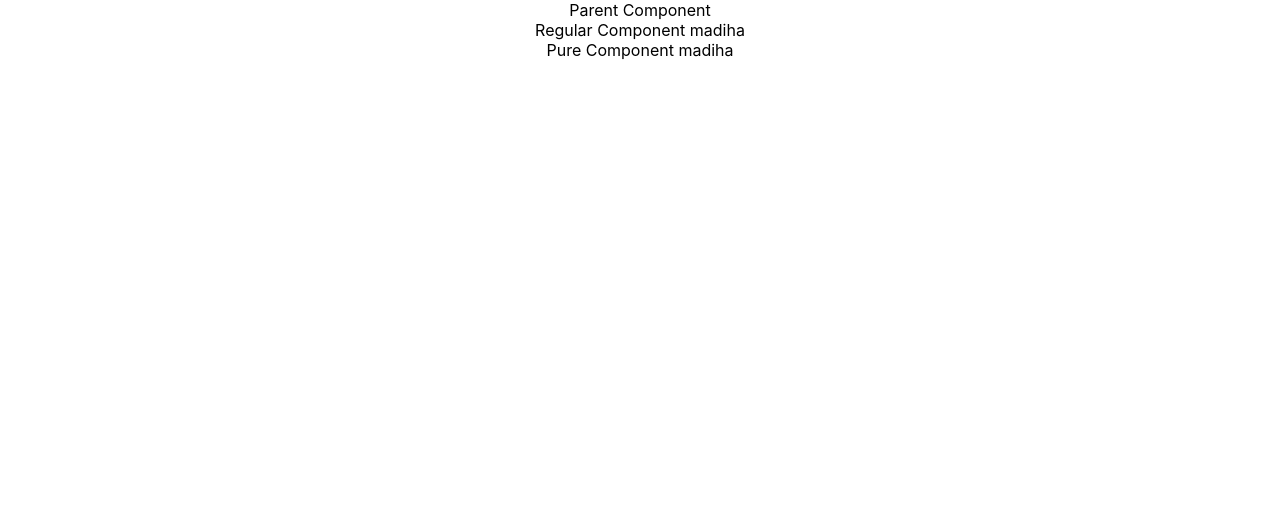
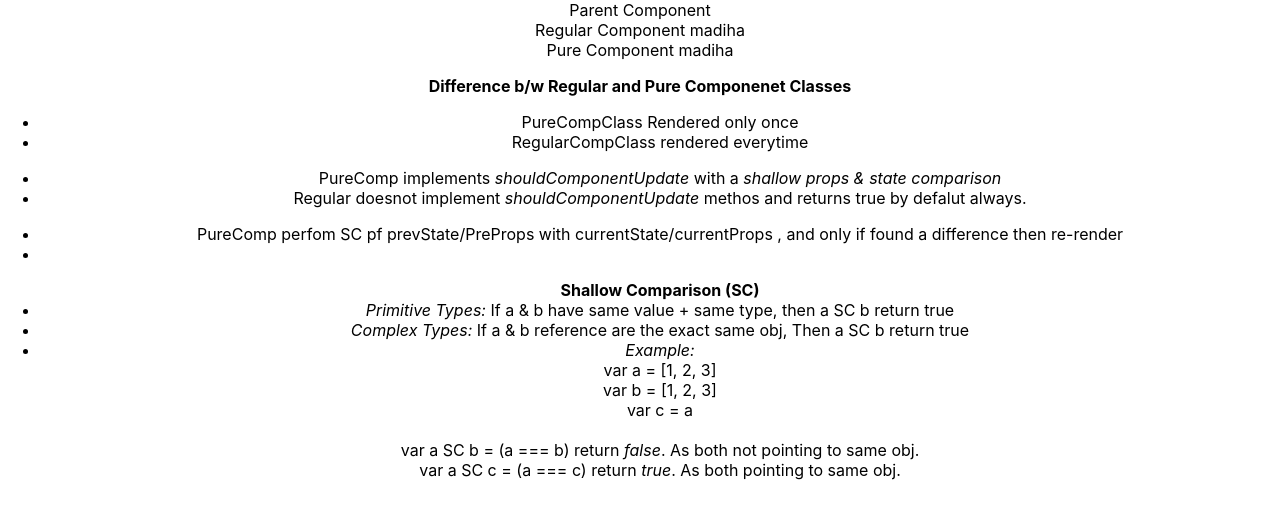
Before and after one commit to madiha-m/React, a React (Create React App) app in the folder advance/: page / in a window 1280 px wide. Shown: the top 518 px of the page. Built offline with nearby package versions, Linux system fonts and the light colour scheme.

Commit message:
PureComp: change regular comp extends to purecomp, now will render initially only

```diff
--- a/advance/src/components/ParentComp.js
+++ b/advance/src/components/ParentComp.js
@@ -1,7 +1,11 @@
-import React, { Component } from "react";
+import React, { Component, PureComponent } from "react";
 import RegularComp from "./RegularComp";
 import PureComp from "./PureComp";
-export class ParentComp extends Component {
+
+/* change extends of pure component to purecomponent
+    all components will render initiallty only
+*/
+export class ParentComp extends PureComponent {
   constructor(props) {
     super(props);
 
@@ -25,6 +29,59 @@ export class ParentComp extends Component {
         Parent Component
         <RegularComp name={this.state.name} />
         <PureComp name={this.state.name} />
+        <p>
+          <b>Difference b/w Regular and Pure Componenet Classes</b>
+        </p>
+        <ul>
+          <li>PureCompClass Rendered only once</li>
+          <li>RegularCompClass rendered everytime</li>
+        </ul>
+        <ul>
+          <li>
+            PureComp implements <i>shouldComponentUpdate</i> with a
+            <i> shallow props & state comparison</i>
+          </li>
+          <li>
+            Regular doesnot implement <i>shouldComponentUpdate</i> methos and
+            returns true by defalut always.
+          </li>
+        </ul>
+        <ul>
+          <li>
+            PureComp perfom SC pf prevState/PreProps with
+            currentState/currentProps , and only if found a difference then
+            re-render
+          </li>
+          <li></li>
+        </ul>
+        <ul>
+          <b>Shallow Comparison (SC)</b>
+          <li>
+            <i>Primitive Types: </i>If a & b have same value + same type, then a
+            SC b return true
+          </li>
+          <li>
+            <i>Complex Types: </i>If a & b reference are the exact same obj,
+            Then a SC b return true
+          </li>
+          <li>
+            <i>Example: </i>
+            <br />
+            var a = [1, 2, 3]
+            <br />
+            var b = [1, 2, 3]
+            <br />
+            var c = a {/* var c has the refrence of var a */}
+            <br />
+            <br />
+            var a SC b = (a === b) return <i>false</i>. As both not pointing to
+            same obj.
+            <br />
+            var a SC c = (a === c) return <i>true</i>. As both pointing to same
+            obj.
+            <br />
+          </li>
+        </ul>
       </div>
     );
   }
```
Also changed, not shown: 1 other file (tests, documents, lock files or other folders).
